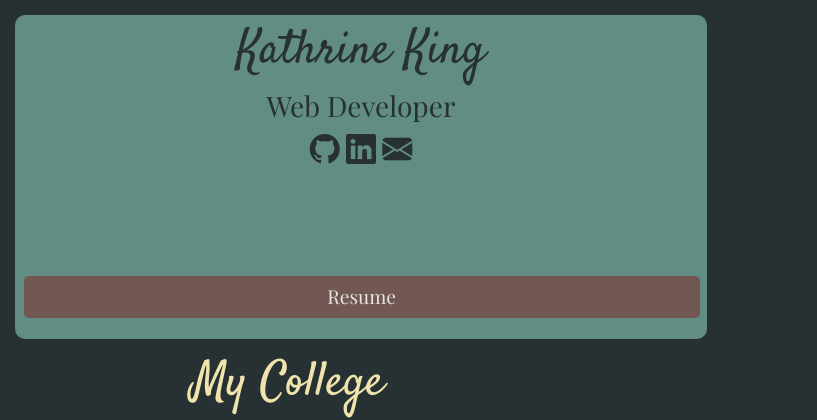
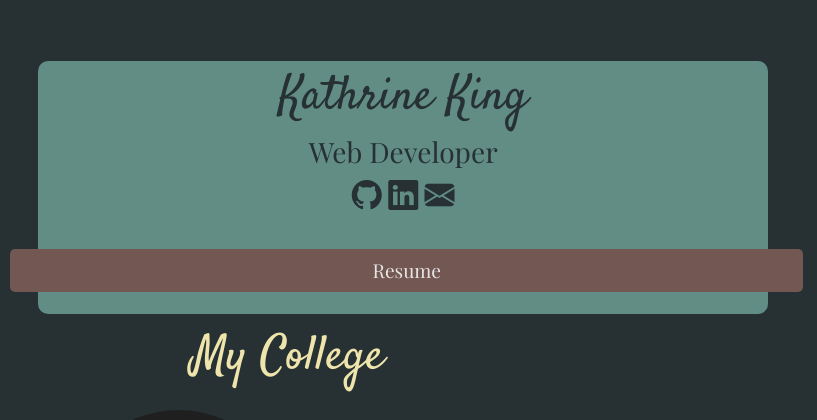
Before and after one commit to DarkRose2021/Portfolio-Website, a React (Create React App) app: page / in a window 768 px wide. Shown: the top 420 px of the page, 817 px wide, since content can reach past the window. Built offline with nearby package versions, Linux system fonts and the light colour scheme.

Commit message:
changing the banner for mobile

```diff
--- a/src/App.js
+++ b/src/App.js
@@ -1,13 +1,13 @@
 import "./App.scss";
 import College from "./Compoents/College";
 import Footer from "./Compoents/Footer";
-import Nav from "./Compoents/Nav";
 import Projects from "./Compoents/Projects";
 import ScrollToTopButton from "./Compoents/ScrollToTopButton";
 import { Analytics } from "@vercel/analytics/react";
 import Skills from "./Compoents/Skills";
 import { useEffect, useState } from "react";
 import About from "./Compoents/About";
+import Banner from "./Compoents/Banner";
 
 function App() {
 	const [isMobile, setIsMobile] = useState(window.innerWidth <= 768);
@@ -25,7 +25,13 @@ function App() {
 	}, []);
 	return (
 		<div>
-			{isMobile ? <About /> : <Nav />}
+			{isMobile ? (
+				<div className="text">
+					<About />
+				</div>
+			) : (
+				<Banner />
+			)}
 			<College />
 			<Skills />
 			<Projects />
--- a/src/App.scss
+++ b/src/App.scss
@@ -36,6 +36,7 @@ h1 {
 	background-size: cover;
 	position: relative;
 	border-bottom: 5px #1a2223 solid;
+
 	.image {
 		margin-left: -20%;
 		margin-top: 1.5%;
@@ -242,8 +243,8 @@ center {
 	}
 }
 
-.VictoryContainer{
-	svg{
+.VictoryContainer {
+	svg {
 		width: 1100px !important;
 	}
 }
--- a/src/Compoents/About.js
+++ b/src/Compoents/About.js
@@ -5,7 +5,7 @@ import Pdf from "../Resume.pdf";
 
 const About = () => {
 	return (
-		<div className="text">
+		<div>
 			<h1>Kathrine King</h1>
 			<h2>Web Developer</h2>
 			<h3>
--- a/src/Compoents/Nav.js
+++ b/src/Compoents/Banner.js
@@ -3,7 +3,7 @@ import { Image } from "react-bootstrap";
 import "bootstrap-icons/font/bootstrap-icons.css";
 import About from "./About";
 
-const Nav = () => {
+const Banner = () => {
 
 	return (
 		<div className="hero-image">
@@ -17,4 +17,4 @@ const Nav = () => {
 	);
 };
 
-export default Nav;
+export default Banner;
--- a/src/media.scss
+++ b/src/media.scss
@@ -45,12 +45,6 @@
 	.college {
 		.cImage {
 			width: 80%;
-		}
-	}
-
-	.text {
-		button {
-			margin-top: 10%;
 		}
 	}
 
@@ -103,7 +97,6 @@
 			font-size: 1em;
 		}
 	}
-}
 	.text {
 		width: 90vw;
 		margin: 2%;
@@ -111,6 +104,7 @@
 			width: 100%;
 			margin-left: 0.1%;
 			margin-top: 15%;
+		}
 	}
 }
 
```
Lines whose indentation alone changed are shown as unchanged.
